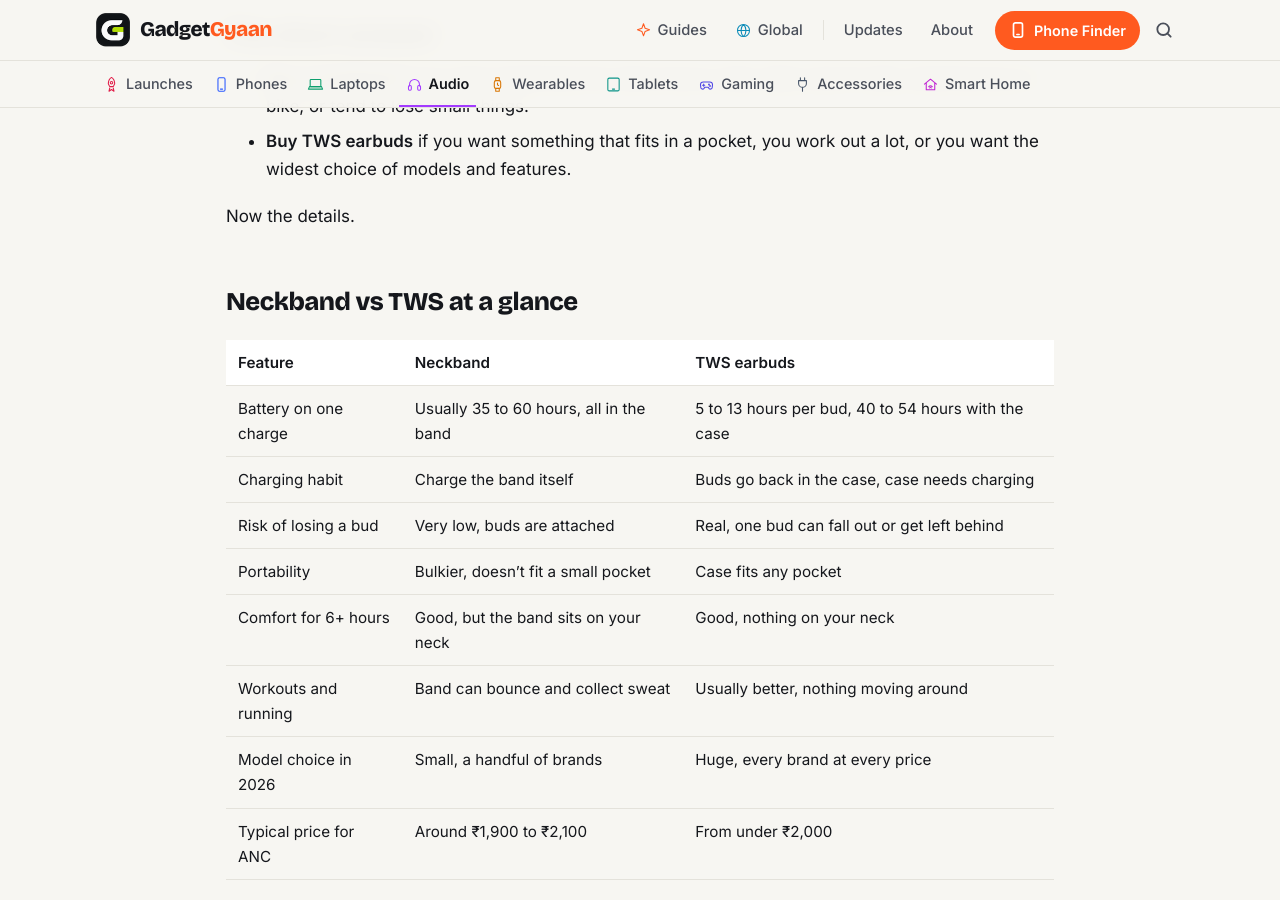
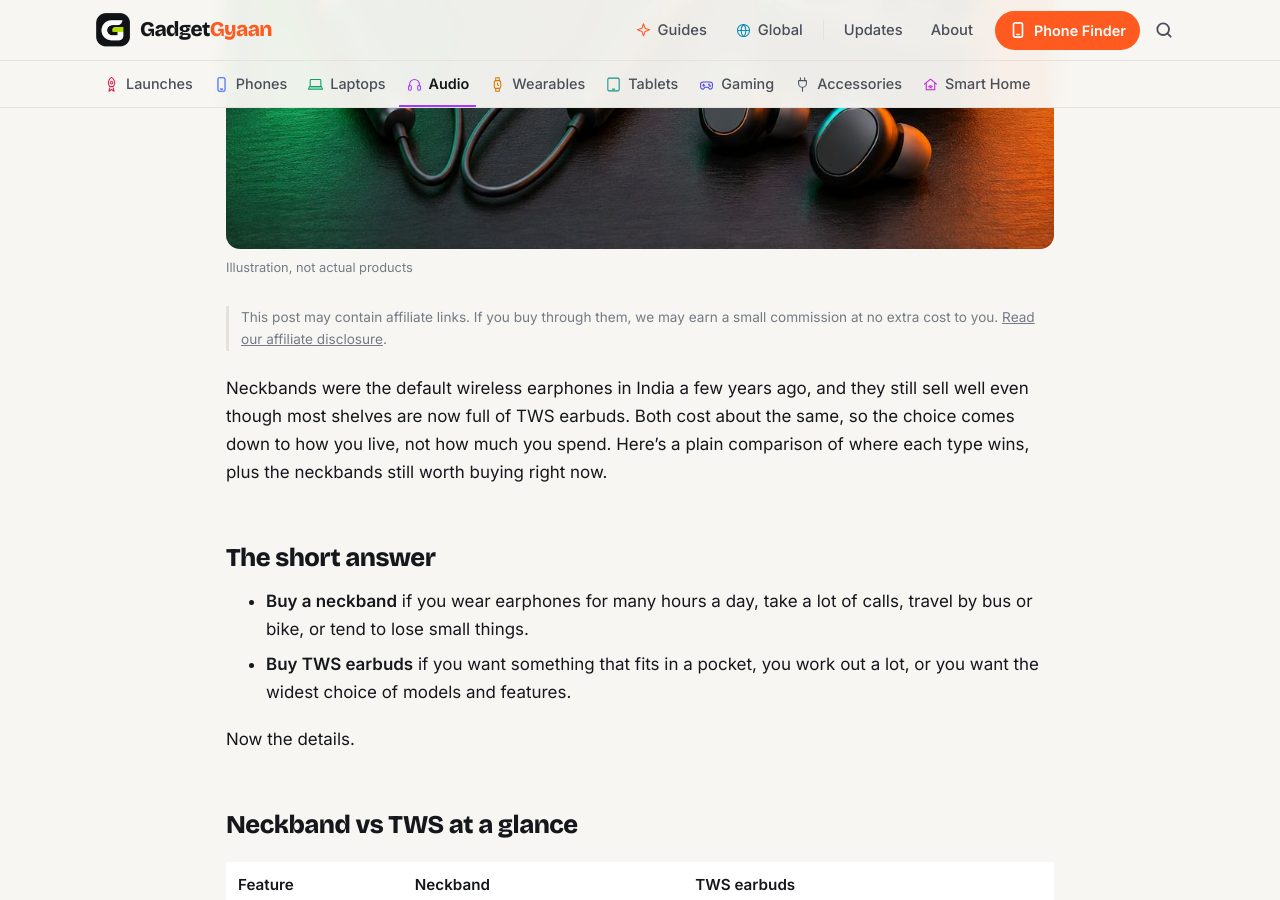
Before and after one commit to kiteksood167/kiteksood167.github.io, a Jekyll site: the page built from _posts/2026-11-15-neckband-vs-tws-earbuds.md, in a window 1280 px wide and 900 px high, scrolled down 788 px. Built offline with Jekyll 4.4.1, drawn with Linux system fonts in a browser that asks for light colours; comment, search, counter and statistics services are not loaded; some of the changed text lies outside the part shown.

Commit message:
Neckband vs TWS post: cover and inline images
Co-Authored-By: Claude Opus 5.5 <noreply@anthropic.com>
Claude-Session: https://claude.ai/code/session_01WQRPmSxMwztgHXfstCGpBN

```diff
--- a/_posts/2026-11-15-neckband-vs-tws-earbuds.md
+++ b/_posts/2026-11-15-neckband-vs-tws-earbuds.md
@@ -3,6 +3,9 @@ title: "Neckband vs TWS Earbuds: Which Should You Buy?"
 seo_title: "Neckband vs TWS Earbuds: Which to Buy"
 description: "Neckband or TWS earbuds? We compare battery, comfort, calls, ANC, price and durability, with current neckband picks and prices in India."
 date: 2026-11-15 08:46:00 +0530
+image: /assets/images/neckband-vs-tws-earbuds.jpg
+image_alt: "A wireless neckband earphone next to true wireless earbuds and their open charging case on a dark desk"
+image_credit: "Illustration, not actual products"
 category: Audio
 also_in: [Guides]
 tags: [neckband, TWS earbuds, neckband vs TWS, wireless earphones, OnePlus Bullets Wireless Z3, Realme Buds Wireless 5 ANC, CMF Neckband Pro, boAt Rockerz 255 Pro+]
@@ -53,6 +56,11 @@ TWS earbuds can match the *total* number, but only with the case. Each bud runs
 
 There's another point that matters if you keep earphones for years. TWS buds have tiny batteries, and they usually wear out first, often unevenly, so one bud dies before the other. A neckband's larger battery tends to age more gracefully.
 
+<figure class="inline-figure">
+  <img width="1200" height="675" src="/assets/images/man-jogging-neckband-earphones-park.jpg" alt="A man jogging in a park at sunset wearing a wireless neckband earphone" loading="lazy">
+  <figcaption>Illustration</figcaption>
+</figure>
+
 ## Comfort and fit
 
 TWS earbuds are the lighter, cleaner option. There's nothing on your neck or collar, and they're easy to wear under a helmet or with a hoodie.
@@ -72,6 +80,11 @@ TWS earbuds let you do the same with one bud, but the other one has to go back i
 This is the biggest reason people go back to neckbands. Drop a TWS bud on a metro platform or leave it in an auto and the pair is half useless, and single replacement buds are often hard to get from budget brands. Neckband buds are tied to the band, and most have magnetic backs that snap together when you take them out. On many models, snapping them together also pauses music or turns the earphones off, which saves battery too.
 
 > **Tip:** If you choose TWS, check whether the brand's app has a "find my earbuds" option (the Nothing X app does on CMF and Nothing earbuds, for example). Making a lost bud play a loud sound is often the quickest way to find it under a sofa or a bag.
+
+<figure class="inline-figure">
+  <img width="1200" height="675" src="/assets/images/lost-earbud-under-sofa-cushion.jpg" alt="A hand reaching under a sofa cushion for a lost wireless earbud, with its charging case on a table" loading="lazy">
+  <figcaption>Illustration</figcaption>
+</figure>
 
 ## Noise cancelling, latency and features
 
```
Also changed, not shown: assets/images/index.yml (+15 -0 lines), assets/images/lost-earbud-under-sofa-cushion.jpg (added), assets/images/man-jogging-neckband-earphones-park.jpg (added), assets/images/md/neckband-vs-tws-earbuds.jpg (added), assets/images/neckband-vs-tws-earbuds.jpg (added), assets/images/sm/neckband-vs-tws-earbuds.jpg (added), assets/images/thumbs/neckband-vs-tws-earbuds.jpg (added).
